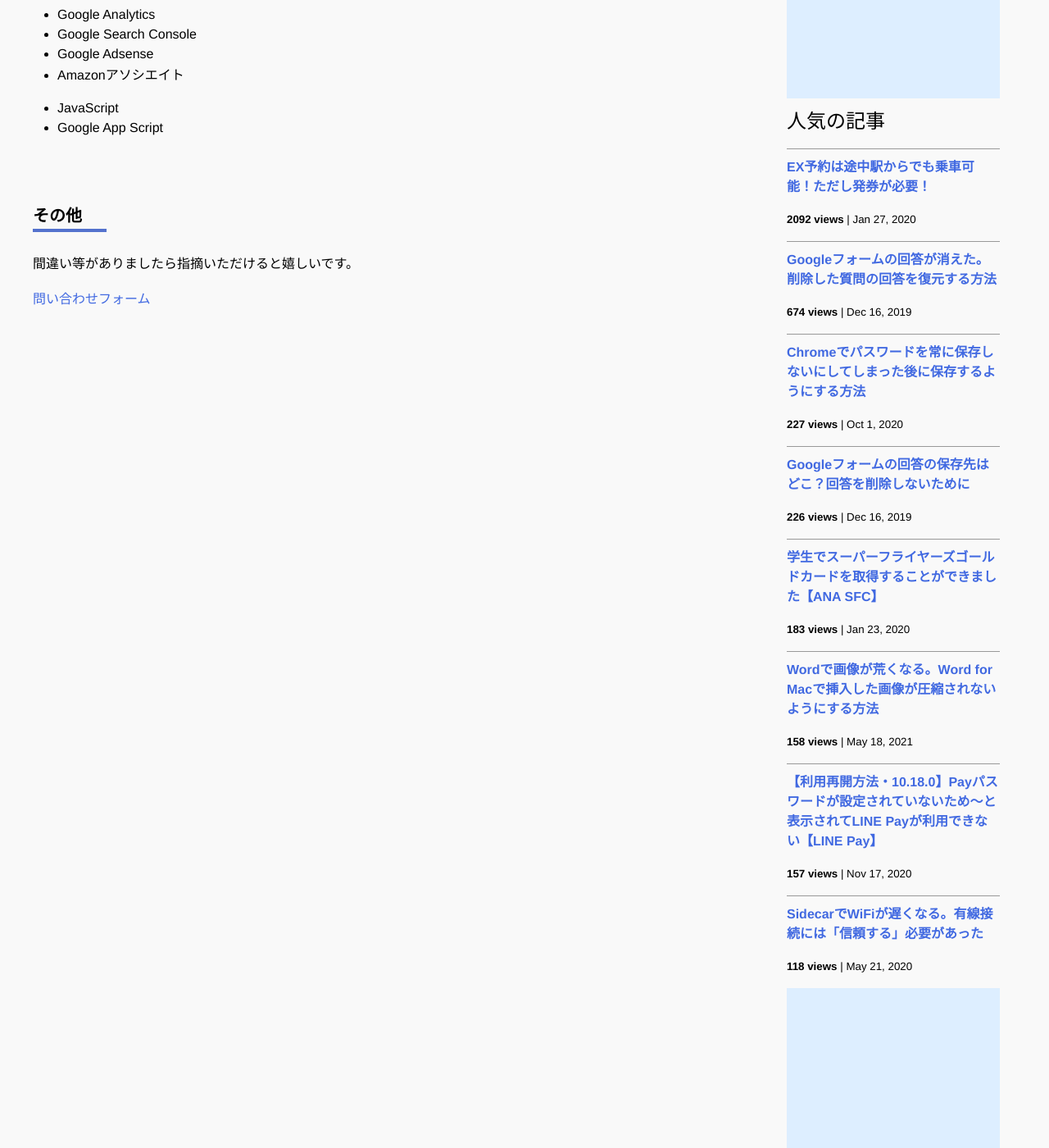
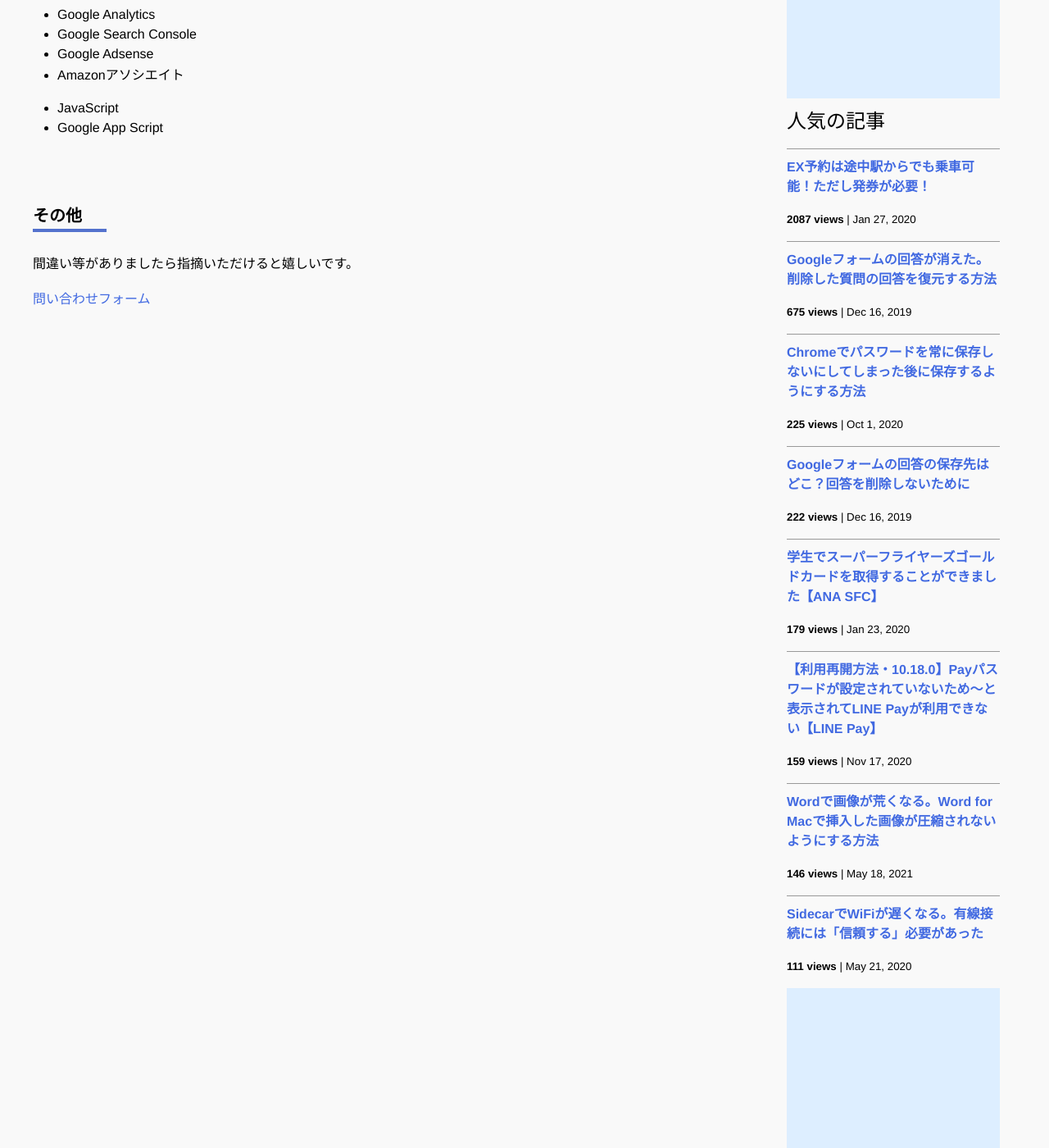
Before and after one commit to iwanaminami/shoyaiwaname, a Jekyll site: the page built from about.markdown, in a window 1280 px wide and 1400 px high, scrolled down 693 px. Shown: the whole window at 82% size. Built offline with Jekyll 4.4.1, drawn with Linux system fonts in a browser that asks for light colours; nearby versions of some CDN libraries; comment, search, counter and statistics services are not loaded.

Commit message:
a new commit message

```diff
--- a/_data/popularposts.yml
+++ b/_data/popularposts.yml
@@ -1,17 +1,17 @@
 side:
-  - view: 2092
+  - view: 2087
     url: /2020/01/27/ex-rideontheway.html
-  - view: 674
+  - view: 675
     url: /2019/12/16/restore-googleform.html
-  - view: 227
+  - view: 225
     url: /2020/10/01/googlepassword.html
-  - view: 226
+  - view: 222
     url: /2019/12/16/googleform-answers.html
-  - view: 183
+  - view: 179
     url: /2020/01/23/sfcgold.html
-  - view: 158
+  - view: 159
+    url: /2020/11/17/linepay.html
+  - view: 146
     url: /2021/05/18/image-compression-word.html
-  - view: 157
-    url: /2020/11/17/linepay.html
-  - view: 118
+  - view: 111
     url: /2020/05/21/sidecar-via-cable.html
```
